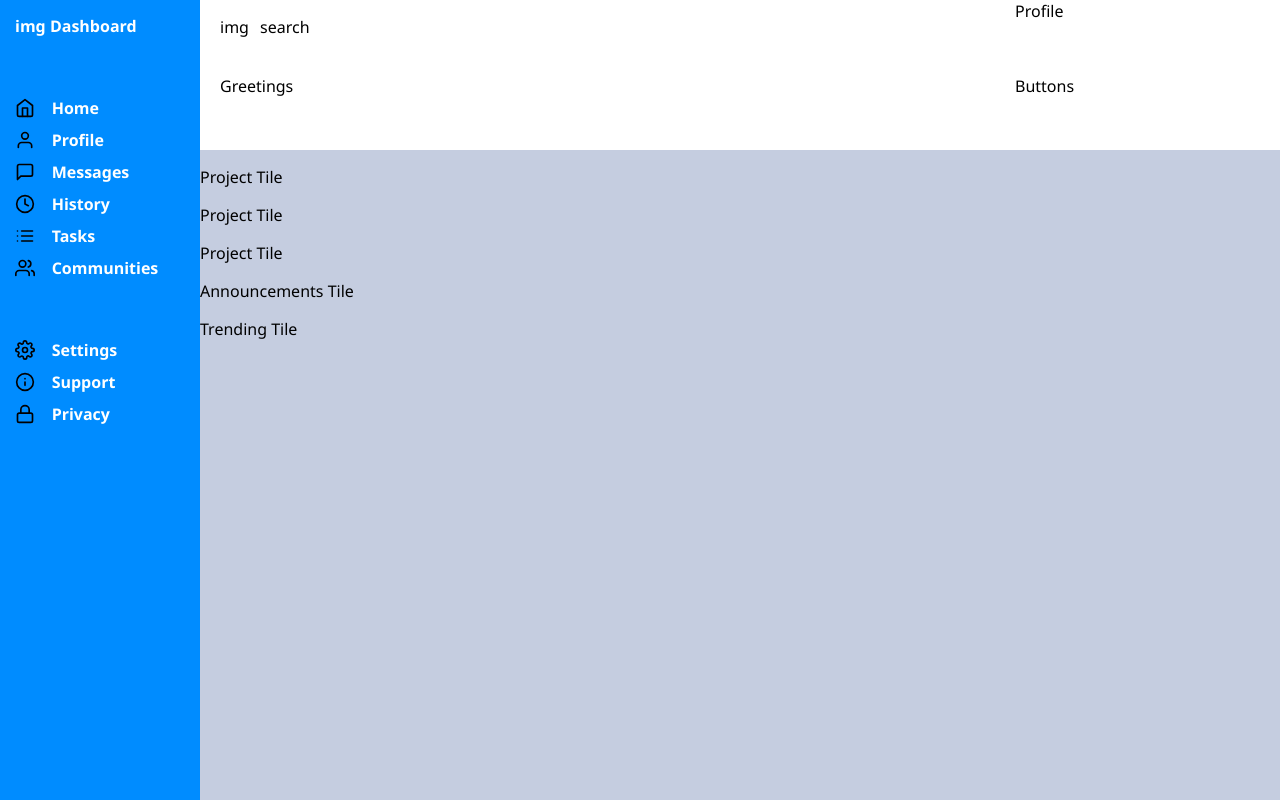
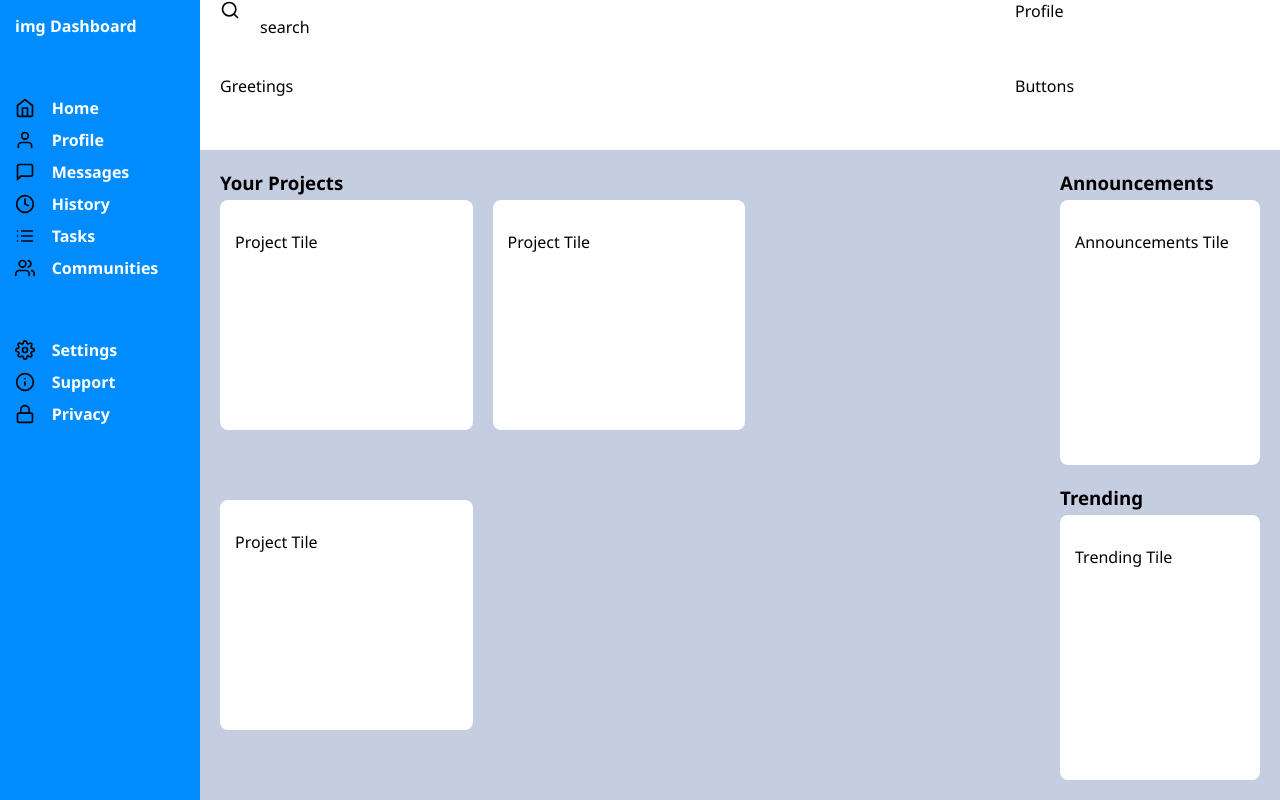
Before and after one commit to quackBear57/odin-Admin-Dashboard, a plain HTML site: page index.html in a window 1280 px wide. Drawn offline with Linux system fonts and the light colour scheme.

Commit message:
header work, main body layout

```diff
--- a/index.html
+++ b/index.html
@@ -59,7 +59,7 @@
         <div class="main">
             <div class="header">
                 <div class="search">
-                    <p>img</p>
+                    <img class="icon" src="./images/search.svg">
                     <p>search</p>
                 </div>
                 <div class="profile">Profile</div>
@@ -68,6 +68,10 @@
             </div>
 
             <div class="body">
+                <div class="column1">
+                    <div class="title projects">
+                        <h3>Your Projects</h3>
+                    </div>
                     <div class="tileContainer projects">
                         <div class="project tile">
                             <p>Project Tile</p>
@@ -79,13 +83,19 @@
                             <p>Project Tile</p>
                         </div>
                     </div>
-
+                </div>
+                <div class="column2">
+                    <div class="title announcements">
+                        <h3>Announcements</h3>
+                    </div>
                     <div class="tileContainer announcements">
                         <div class="announcements tile">
                             <p>Announcements Tile</p>
                         </div>
                     </div>
-
+                    <div class="title trending">
+                        <h3>Trending</h3>
+                    </div>
                     <div class="tileContainer trending">
                         <div class="trending tile">
                             <p>Trending Tile</p>
@@ -94,5 +104,6 @@
                 </div>
             </div>
         </div>
+    </div>
 </body>
 </html>
--- a/style.css
+++ b/style.css
@@ -7,10 +7,6 @@ body {
     display: grid;
     grid-template-columns: 200px auto;
     height: 100vh;
-}
-
-.container > * {
-    /* padding: 15px */
 }
 
 .sidebar {
@@ -81,4 +77,53 @@ body {
 
 .body {
     background-color: rgb(197, 205, 224);
+    display: grid;
+    grid-template-columns: auto 200px;
+    gap: 20px;
+    padding: 20px;
 }
+
+.column1 {
+    display: grid;
+    grid-template-rows: 20px auto;
+    gap: 20px;
+}
+
+.title.projects {
+    grid-column: 1 / 3;
+}
+
+.title > h3 {
+    margin: 0;
+}
+
+.tileContainer {
+    margin-top: -10px;
+}
+
+.tileContainer.projects {
+    display: grid;
+    grid-template-columns: repeat(auto-fit, minmax(250px, 1fr));
+    gap: 20px;
+}
+
+.tile {
+    background-color: white;
+    border-radius: 8px;
+    padding: 15px;
+}
+
+.project {
+    height: 200px;
+}
+
+.column2 {
+    display: grid;
+    grid-template-columns: 1fr;
+    grid-template-rows: 20px 1fr 20px 1fr;
+    gap: 20px;
+}
+
+.column2 .tileContainer {
+    display: grid;
+}
```
Lines whose indentation alone changed are shown as unchanged.
